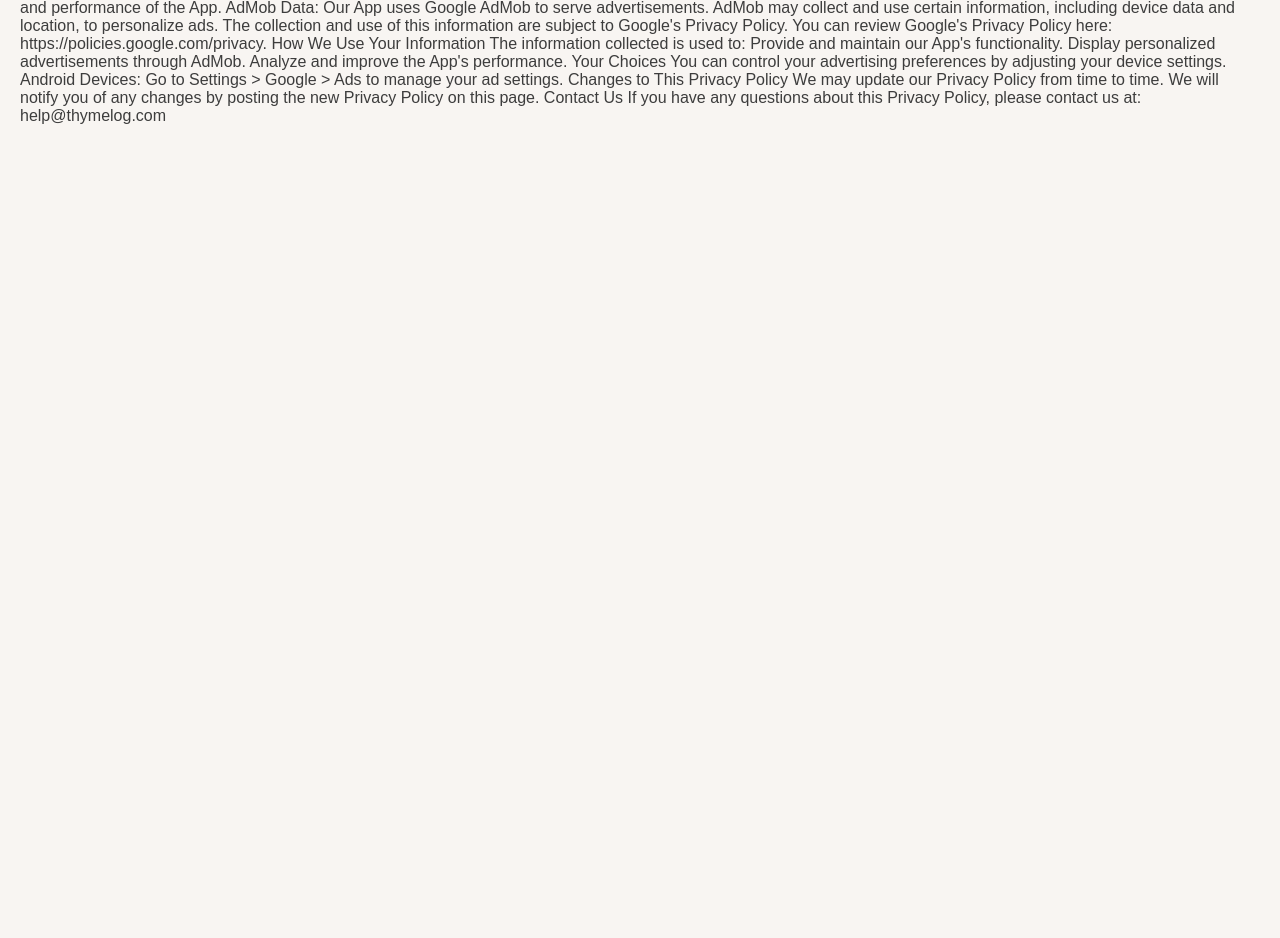
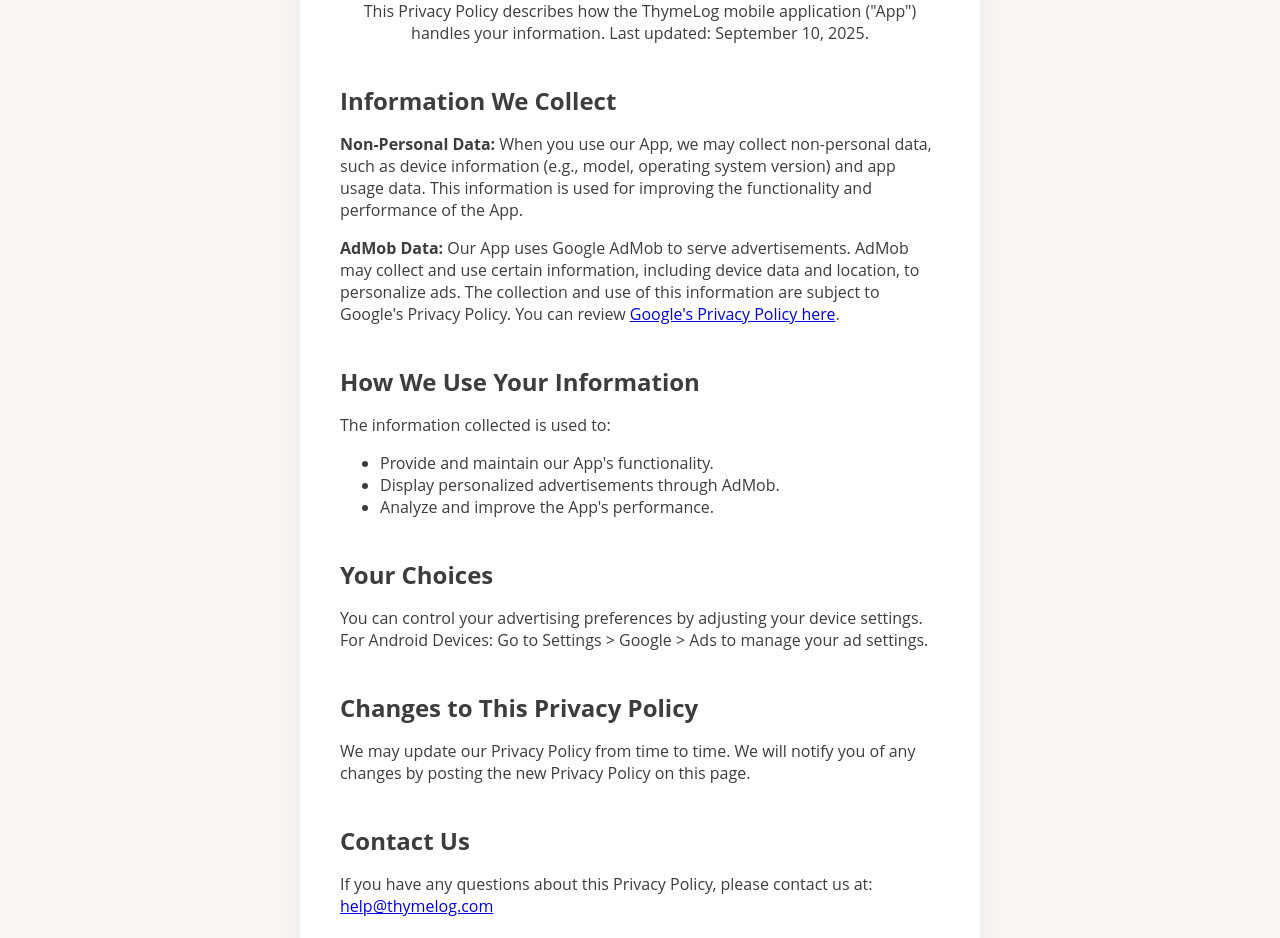
Before and after one commit to iamradrob/thymelog-site, a plain HTML site: page privacy-policy/index.html in a window 1280 px wide. Shown: the part 384-1322 px from the top of the page. Before the commit the page ends 800 px from the top, so only its background shows below. Drawn offline with Linux system fonts and the light colour scheme.

Commit message:
Style updates and layout improvements

```diff
--- a/privacy-policy/index.html
+++ b/privacy-policy/index.html
@@ -5,53 +5,46 @@
     <meta name="viewport" content="width=device-width, initial-scale=1.0">
     <title>Privacy Policy - ThymeLog</title>
     <link rel="stylesheet" href="/style.css">
+    <link rel="preconnect" href="https://fonts.googleapis.com">
+    <link rel="preconnect" href="https://fonts.gstatic.com" crossorigin>
+    <link href="https://fonts.googleapis.com/css2?family=Karla:wght@400;700&display=swap" rel="stylesheet">
 </head>
 <body>
-    <header>
+    <div class="container">
+        <header>
+            <img src="/images/logo_thymelog.png" alt="A logo showing a sprout">
+            <p class="subtitle" style="font-family: 'Cooper Black', 'Karla', sans-serif;">Get it Ripe, Everytime.</p>
         </header>
 
-    <main>
-        <h1>Privacy Policy - ThymeLog</h1>
-        <p>This Privacy Policy describes how the ThymeLog mobile application ("App") handles your information.
+        <main>
+            <h1>Privacy Policy</h1>
+            <p>This Privacy Policy describes how the ThymeLog mobile application ("App") handles your information. Last updated: September 10, 2025.</p>
 
+            <h2>Information We Collect</h2>
+            <p><strong>Non-Personal Data:</strong> When you use our App, we may collect non-personal data, such as device information (e.g., model, operating system version) and app usage data. This information is used for improving the functionality and performance of the App.</p>
+            <p><strong>AdMob Data:</strong> Our App uses Google AdMob to serve advertisements. AdMob may collect and use certain information, including device data and location, to personalize ads. The collection and use of this information are subject to Google's Privacy Policy. You can review <a href="https://policies.google.com/privacy" target="_blank" rel="noopener noreferrer">Google's Privacy Policy here</a>.</p>
 
-Information We Collect
-Non-Personal Data: When you use our App, we may collect non-personal data, such as device information (e.g., model, operating system version) and app usage data. This information is used for improving the functionality and performance of the App.
+            <h2>How We Use Your Information</h2>
+            <p>The information collected is used to:</p>
+            <ul>
+                <li>Provide and maintain our App's functionality.</li>
+                <li>Display personalized advertisements through AdMob.</li>
+                <li>Analyze and improve the App's performance.</li>
+            </ul>
 
+            <h2>Your Choices</h2>
+            <p>You can control your advertising preferences by adjusting your device settings. For Android Devices: Go to Settings > Google > Ads to manage your ad settings.</p>
 
-AdMob Data: Our App uses Google AdMob to serve advertisements. AdMob may collect and use certain information, including device data and location, to personalize ads. The collection and use of this information are subject to Google's Privacy Policy. You can review Google's Privacy Policy here: https://policies.google.com/privacy.
+            <h2>Changes to This Privacy Policy</h2>
+            <p>We may update our Privacy Policy from time to time. We will notify you of any changes by posting the new Privacy Policy on this page.</p>
 
-
-How We Use Your Information
-The information collected is used to:
-
-
-Provide and maintain our App's functionality.
-
-
-Display personalized advertisements through AdMob.
-
-
-Analyze and improve the App's performance.
-
-
-Your Choices
-You can control your advertising preferences by adjusting your device settings.
-
-
-Android Devices: Go to Settings > Google > Ads to manage your ad settings.
-
-
-Changes to This Privacy Policy
-We may update our Privacy Policy from time to time. We will notify you of any changes by posting the new Privacy Policy on this page.
-
-
-Contact Us
-If you have any questions about this Privacy Policy, please contact us at: help@thymelog.com</p>
-
+            <h2>Contact Us</h2>
+            <p>If you have any questions about this Privacy Policy, please contact us at: <a href="mailto:help@thymelog.com">help@thymelog.com</a></p>
         </main>
 
-    <footer>
+        <footer>
+            <p>&copy; 2025 ThymeLog. Built with ❤️ in Fort Collins, CO.</p>
         </footer>
+    </div>
 </body>
 </html>
--- a/style.css
+++ b/style.css
@@ -1,5 +1,5 @@
 body {
-    font-family: 'Karla', sans-serif;
+    font-family: 'Open Sans', sans-serif;
     background-color: #F8F5F2;
     color: #3d3d3d;
     margin: 0;
@@ -12,7 +12,7 @@ body {
 }
 .container {
     max-width: 600px;
-    text-align: center;
+    text-align: left; /* Change from center to left */
     background-color: #ffffff;
     padding: 40px;
     border-radius: 12px;
@@ -20,6 +20,13 @@ body {
 }
 h1 {
     font-size: 3rem;
+    color: #2c5c3b;
+    margin: 0;
+    font-weight: 700;
+}
+
+h2 {
+    font-size: 2rem;
     color: #2c5c3b;
     margin: 0;
     font-weight: 700;
@@ -85,6 +92,7 @@ footer {
     margin-top: 40px;
     font-size: 0.9rem;
     color: #aaa;
+    text-align: center;
 }
 @media (max-width: 480px) {
     .form-group {
@@ -99,3 +107,8 @@ footer {
         margin-bottom: 10px;
     }
 }
+
+main h1,
+main > p:first-of-type {
+    text-align: center;
+}
```
